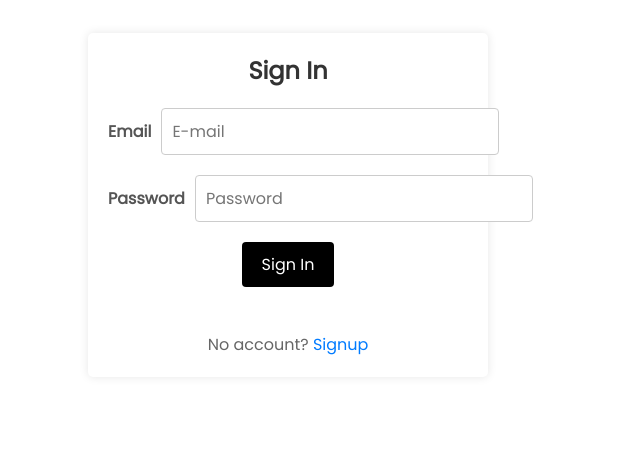
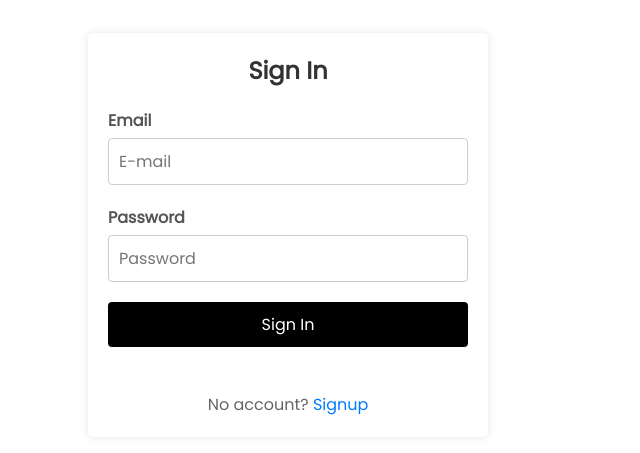
Before and after one commit to RobinsonAmianda/To_do_list-Frontend, a React (Vite) app: page /login in a window 1280 px wide. Shown: the part 127-580 px from the top of the page, without its empty margins (352-992 px from the left). Built offline with nearby package versions, Linux system fonts and the light colour scheme.

Commit message:
the project

```diff
--- a/src/Styling/pages/Login.css
+++ b/src/Styling/pages/Login.css
@@ -21,8 +21,10 @@
   padding: 40px;
   border-radius: 10px;
   box-shadow: 0px 4px 10px rgba(0, 0, 0, 0.1);
-  width: 400px;
-  text-align: center; /* Center align the text */
+  width: 100%; /* Make container width 100% */
+  max-width: 400px; /* Set max-width to limit the width */
+  text-align: left; /* Align the text to the left */
+  margin: 0 auto; /* Center the container */
 }
 
 .container h2 {
@@ -30,36 +32,29 @@
   font-size: 24px;
   color: #333;
   font-weight: bold;
+  text-align: center; /* Center align the heading */
 }
 
 .form-group {
   display: flex; /* Use flexbox for alignment */
-  align-items: center; /* Align items to the center */
+  flex-direction: column; /* Stack label and input vertically */
   margin-bottom: 20px;
 }
 
 .form-group label {
-  width: 100px; /* Set a fixed width for the label */
-  margin-right: 10px; /* Add some space between the label and input */
+  margin-bottom: 5px; /* Add space between label and input */
   font-size: 16px;
   color: #555;
   font-weight: bold; /* Make label text bold */
   text-align: left; /* Align text to the left */
-  display: flex; /* Use flexbox to align icon and text */
-  align-items: center; /* Center align the icon and text */
-}
-
-.form-group label i {
-  font-size: 20px; /* Adjust icon size */
-  margin-right: 8px; /* Add some space between the icon and label text */
 }
 
 .form-group input {
-  flex: 1; /* Allow input to take remaining space */
   padding: 10px;
   border: 1px solid #ccc;
   border-radius: 4px;
   font-size: 16px;
+  width: 100%; /* Make input width 100% */
 }
 
 button[type="submit"] {
@@ -71,6 +66,7 @@ button[type="submit"] {
   font-size: 16px;
   cursor: pointer;
   transition: background-color 0.3s ease;
+  width: 100%; /* Make button width 100% */
 }
 
 button[type="submit"]:hover {
```
